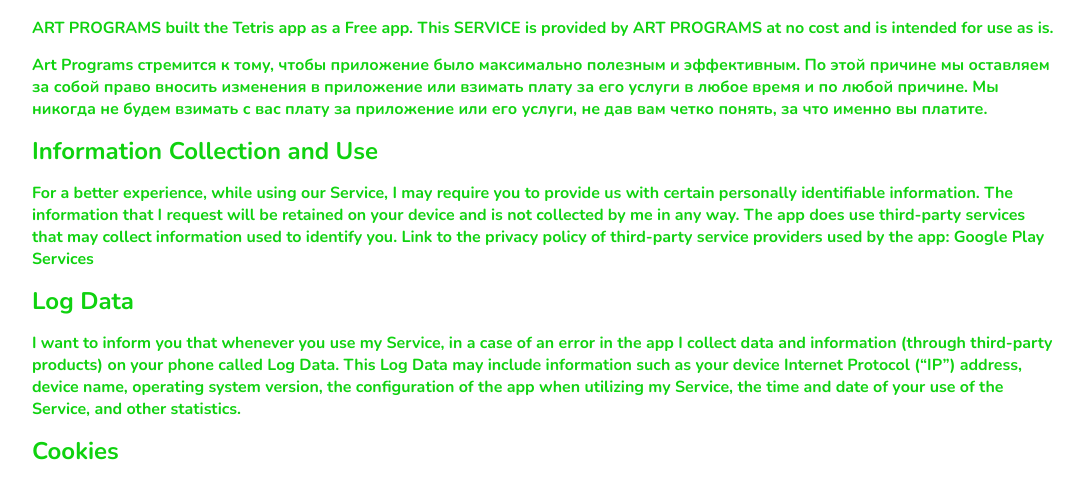
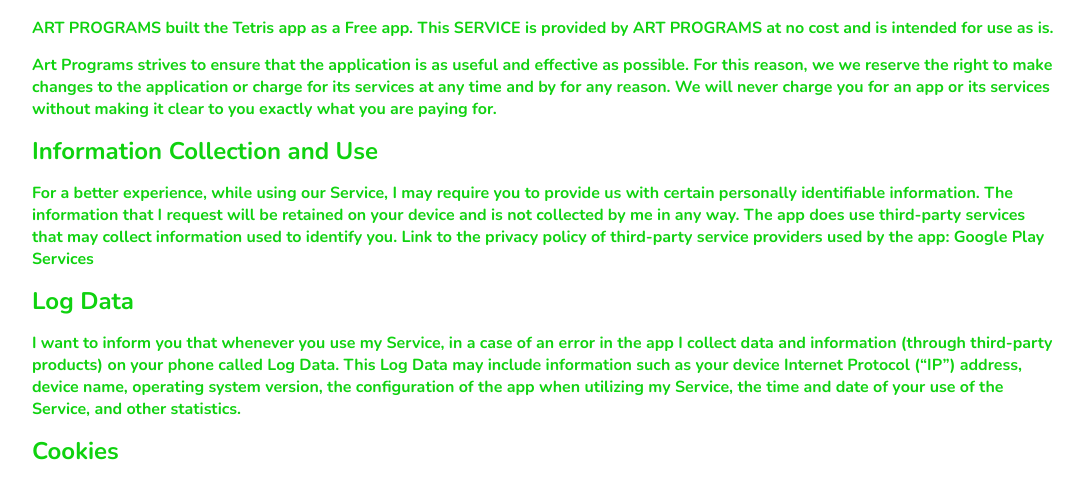
Before and after one commit to arturkhmeliarskiy/tetris, a plain HTML site: page index.html in a window 1280 px wide. Shown: the part 243-722 px from the top of the page, without its empty margins (96-1182 px from the left). Drawn offline with Linux system fonts and the light colour scheme.

Commit message:
Update index.html

```diff
--- a/index.html
+++ b/index.html
@@ -15,10 +15,10 @@
         <div class="privacy_policy">
            <h1>Privacy Policy</h1>
             <p>ART PROGRAMS built the Tetris app as a Free app. This SERVICE is provided by ART PROGRAMS at no cost and is intended for use as is.</p>
-            <p>Art Programs стремится к тому, чтобы приложение было максимально полезным и эффективным. По этой причине мы
-                оставляем за собой право вносить изменения в приложение или взимать плату за его услуги в любое время и по
-                любой причине. Мы никогда не будем взимать с вас плату за приложение или его услуги, не дав вам четко понять,
-                за что именно вы платите.
+            <p>Art Programs strives to ensure that the application is as useful and effective as possible. For this reason, we
+                we reserve the right to make changes to the application or charge for its services at any time and by
+                for any reason. We will never charge you for an app or its services without making it clear to you exactly
+                what you are paying for.
             </p>
             <h2>Information Collection and Use</h2>
             <p>For a better experience, while using our Service, I may require you to provide us with certain personally identifiable information.
```
